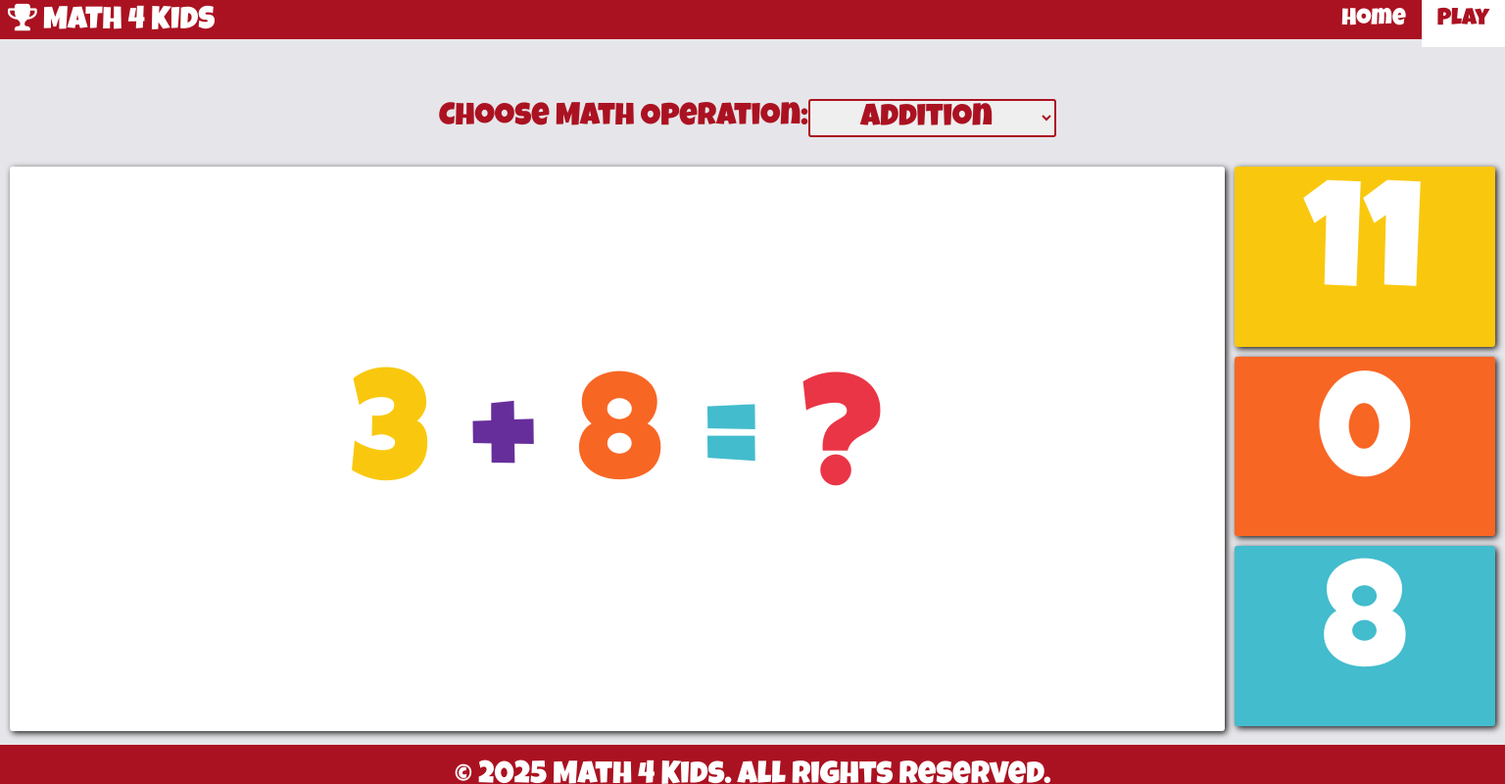
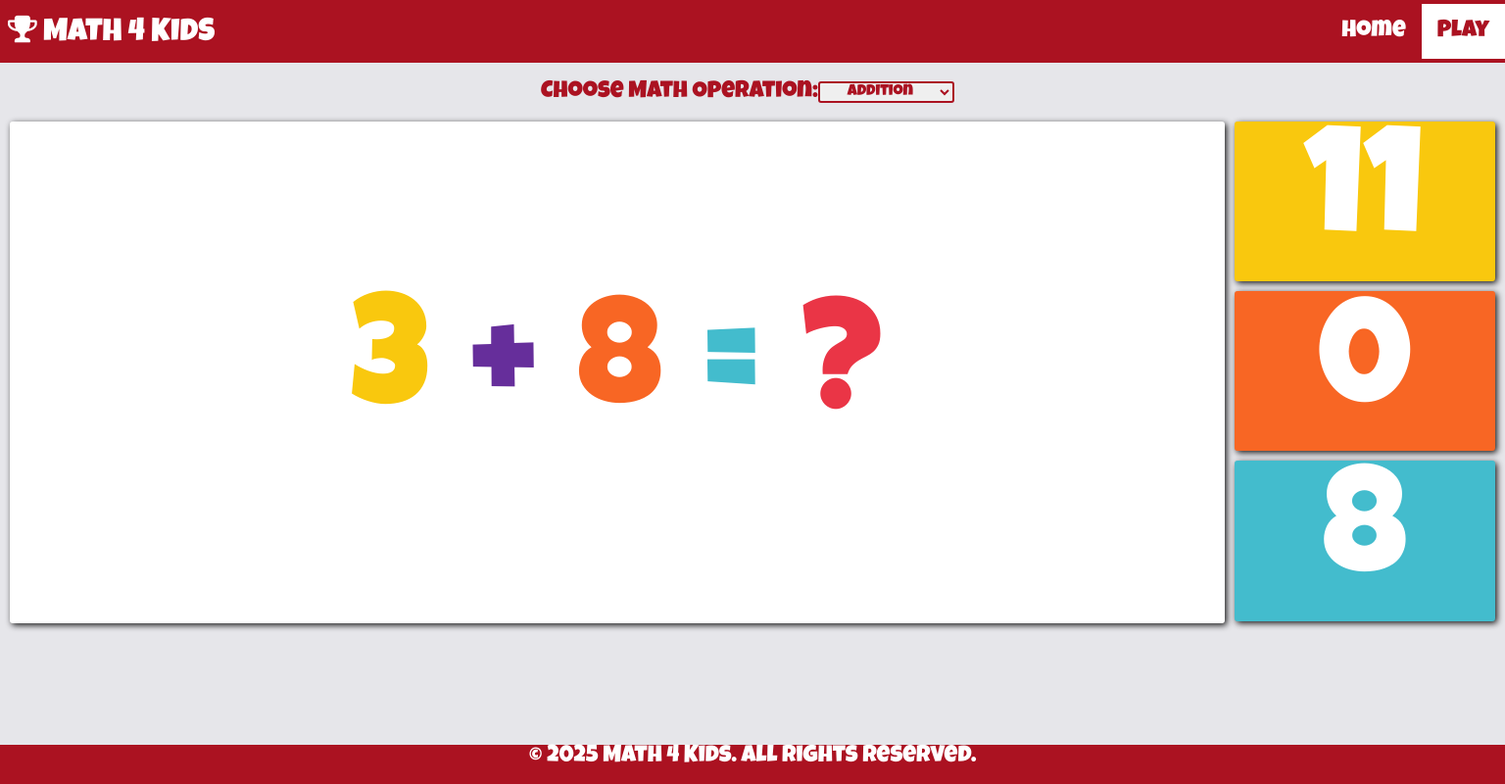
Before and after one commit to Aziz-Ibrahim/math4kids, a website: page game.html in a window 1536 px wide. Shown: the whole page at 98% size. Drawn offline with Linux system fonts and the light colour scheme; a web font is replaced by a local one.

Commit message:
Fix footer and header height on xl screens

```diff
--- a/assets/css/style.css
+++ b/assets/css/style.css
@@ -346,7 +346,7 @@ footer {
 
     /* Header */
     header {
-        height: 5vh;
+        height: 8vh;
         font-size: 1.5rem;
     }
 
@@ -355,7 +355,7 @@ footer {
     }
 
     .navbar {
-        height: 5vh;
+        height: 8vh;
     }
 
     /* Home page */
@@ -382,23 +382,26 @@ footer {
 
     /* Game Page */
     #game-mode-container {
-        margin-top: 40px;
-        height: 10vh;
-        font-size: 2rem;
+        margin-top: 10px;
+        height: 5vh;
+        font-size: 1.5rem;
     }
 
     #gameMode {
-        font-size: 2rem;
+        font-size: 1rem;
     }
 
     .wrapper {
-        height: 90vh;
+        height: 80vh;
     }
 
     /* Footer */
     footer {
+        position: fixed;
+        bottom: 0;
         height: 5vh;
-        font-size: 2rem;
+        font-size: 1.5rem;
+        padding: 0%;
     }
 
 }
```
